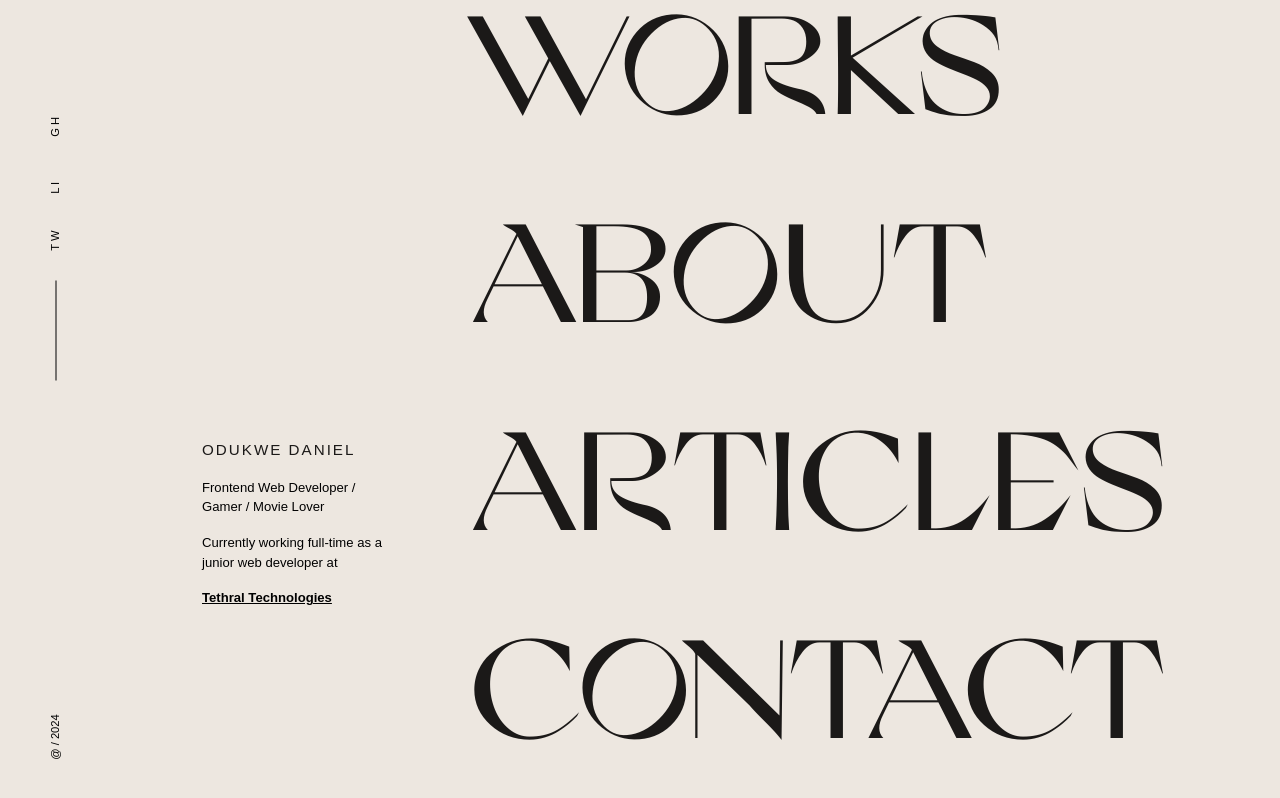
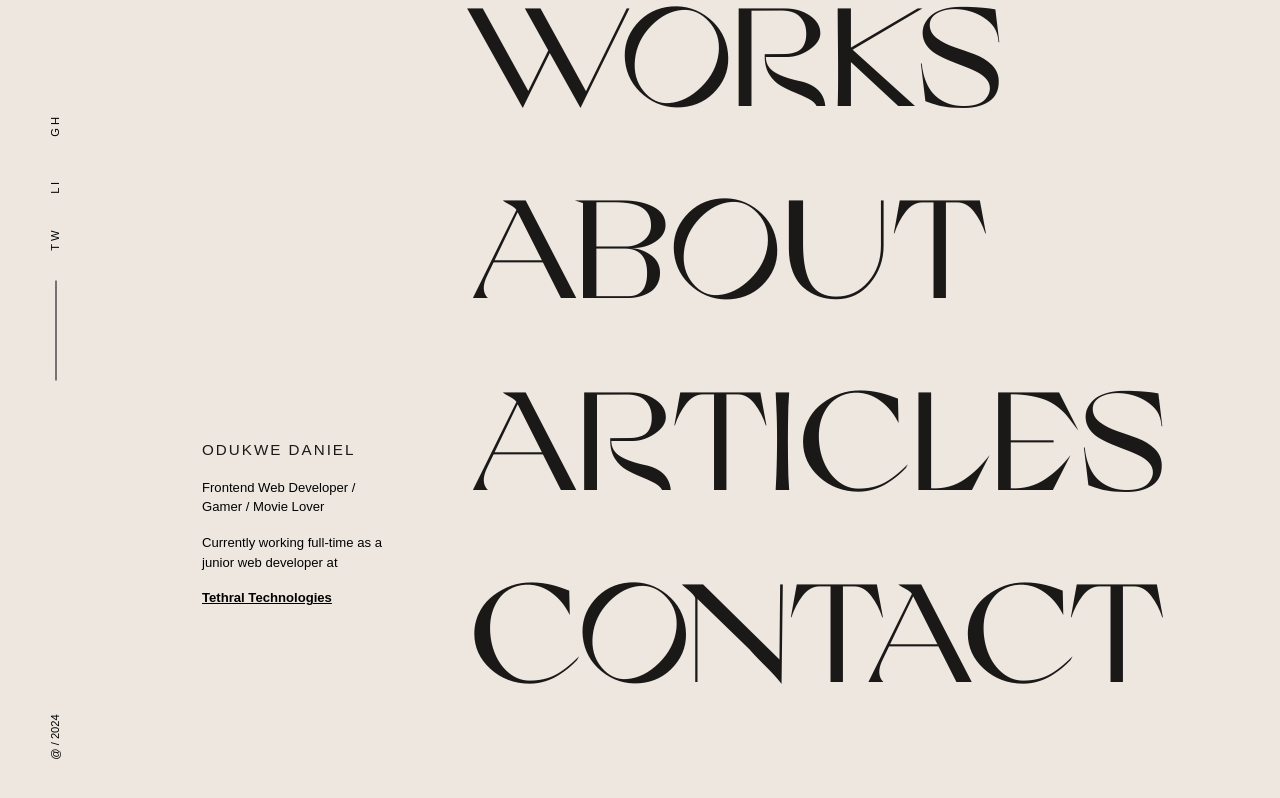
Before and after one commit to Vader4k/portfolio, a React (Vite) app: page / in a window 1280 px wide. Built offline with nearby package versions, Linux system fonts and the light colour scheme; a web font is replaced by a local one.

Commit message:
@fix / done with home page

```diff
--- a/src/Layout/Layout.jsx
+++ b/src/Layout/Layout.jsx
@@ -5,7 +5,9 @@ const Layout = () => {
   return (
     <section className='bg-bg-50 flex gap-10'>
         <Navbar />
-        <Routing />
+        <div className='w-full px-28'>
+          <Routing />
+        </div>
     </section>
   )
 }
--- a/src/pages/Home.jsx
+++ b/src/pages/Home.jsx
@@ -1,10 +1,17 @@
-import { Link } from 'react-router-dom'
+import { Link, useNavigate } from 'react-router-dom'
 import { pages } from '../constants'
 import { motion } from 'framer-motion'
 
 const Home = () => {
+
+  const navigate = useNavigate()
+
+  const handleClick = (path) => {
+    navigate(path)
+    window.location.reload()
+  }
   return (
-    <section className="h-screen w-full flex items-end justify-between gap-20 px-28">
+    <section className="h-screen w-full flex items-end justify-between gap-20">
       <div className='mb-48 flex flex-col gap-4'>
         <h1 className='font-Montserrat uppercase text-[0.95rem] font-medium tracking-[2px] text-text-50'>ODUKWE DANIEL</h1>
         <p className='font-Montserrat text-[0.82rem]'>Frontend Web Developer / Gamer / Movie Lover</p>
@@ -17,17 +24,17 @@ const Home = () => {
         </a>
       </div>
 
-      <div className='flex flex-col leading-[13rem]'>
+      <div className='flex flex-col leading-[12rem] mb-16'>
         {pages.map((link) => (
-          <Link to={link.path} key={link.id}>
             <motion.div
+              key={link.id}
+              onClick={() => handleClick(link.path)}
               whileHover={{ x: 20 }}
               transition={{ type: 'spring', stiffness: 100 }}
-              className='text-[11vw] h1 text-text-50 hover:italic transition-all'
+              className='text-[11vw] cursor-pointer h1 text-text-50 hover:italic transition-all'
               >
                 {link.text}
               </motion.div>
-          </Link>
         ))}
       </div>
     </section>
```
